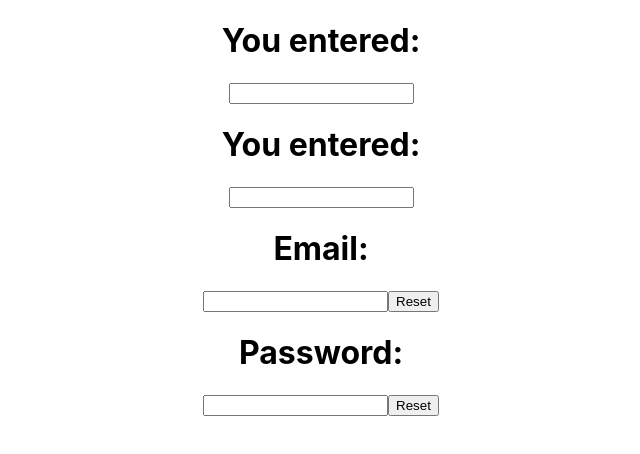
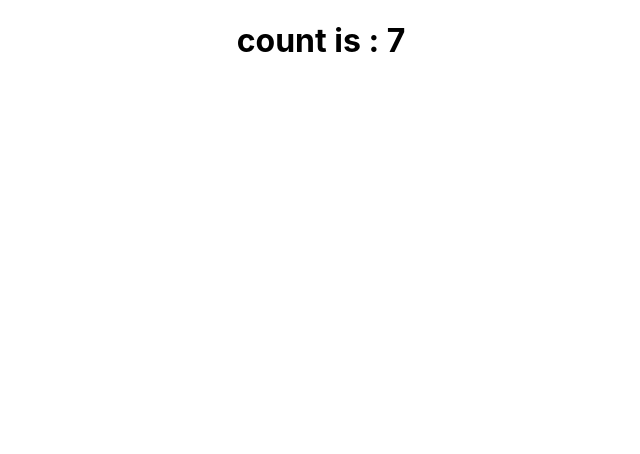
Before and after one commit to SaiManojBotchu/ReactHooks, a React (Create React App) app: page / in a window 1280 px wide. Shown: the top 454 px of the page, without its empty margins (319-959 px from the left). Built offline with nearby package versions, Linux system fonts and the light colour scheme.

Commit message:
useEffect hook

```diff
--- a/src/App.js
+++ b/src/App.js
@@ -2,9 +2,10 @@ import React from 'react';
 // import CounterClass from './CounterClass';
 // import CounterHooks from './CounterHooks';
 // import TogglerHook from './TogglerHook';
-import FormClass from './FormClass';
-import FormHooks from './FormHooks';
-import FormInputStateHook from './FormInputStateHook';
+// import FormClass from './FormClass';
+// import FormHooks from './FormHooks';
+// import FormInputStateHook from './FormInputStateHook';
+import Clicker from './Clicker';
 import './App.css';
 
 function App() {
@@ -12,10 +13,11 @@ function App() {
     <div className='App'>
       {/* <CounterClass />
       <CounterHooks />
-      <TogglerHook /> */}
+      <TogglerHook />
       <FormClass />
       <FormHooks />
-      <FormInputStateHook />
+      <FormInputStateHook /> */}
+      <Clicker />
     </div>
   );
 }
--- /dev/null
+++ b/src/Clicker.js
@@ -0,0 +1,26 @@
+import React, { useEffect, useState } from 'react';
+
+const Clicker = () => {
+  const [count, setCount] = useState(0);
+  // useEffect(() => {
+  //   document.title = `You clicked ${count} times`;
+  // });
+  // useEffect(() => {
+  //   console.log('This will execute only once');
+  // }, []);
+  useEffect(() => {
+    const timer = setTimeout(() => {
+      setCount(count + 1);
+    }, 1000);
+    // return () => clearTimeout(timer);
+  }, [count]);
+
+  return (
+    <div>
+      <h1>count is : {count}</h1>
+      {/* <button onClick={() => setCount(200)}>Add</button> */}
+    </div>
+  );
+};
+
+export default Clicker;
--- a/src/index.js
+++ b/src/index.js
@@ -6,9 +6,9 @@ import reportWebVitals from './reportWebVitals';
 
 const root = ReactDOM.createRoot(document.getElementById('root'));
 root.render(
-  <React.StrictMode>
-    <App />
-  </React.StrictMode>
+  // <React.StrictMode>
+  <App />
+  // </React.StrictMode>
 );
 
 // If you want to start measuring performance in your app, pass a function
```
